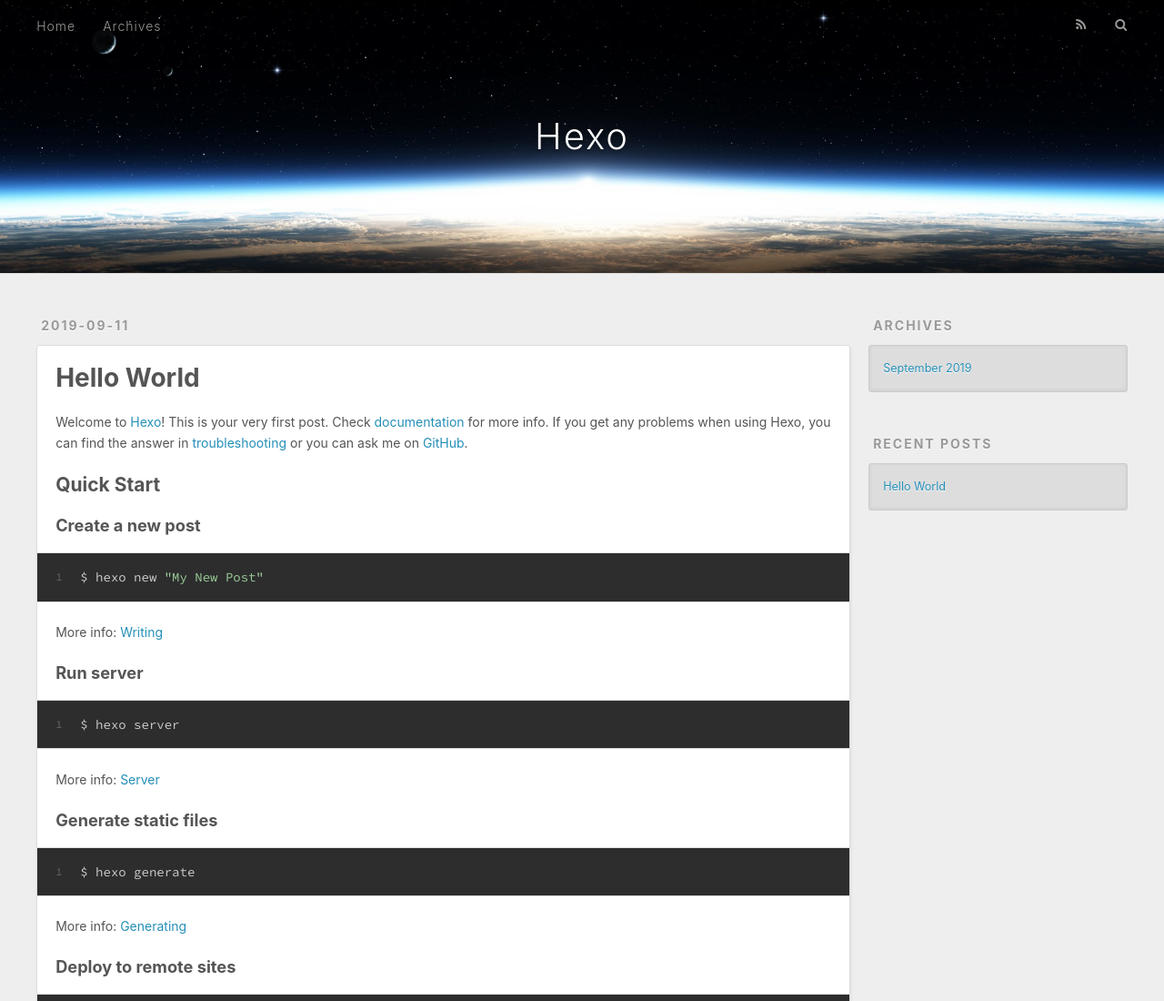
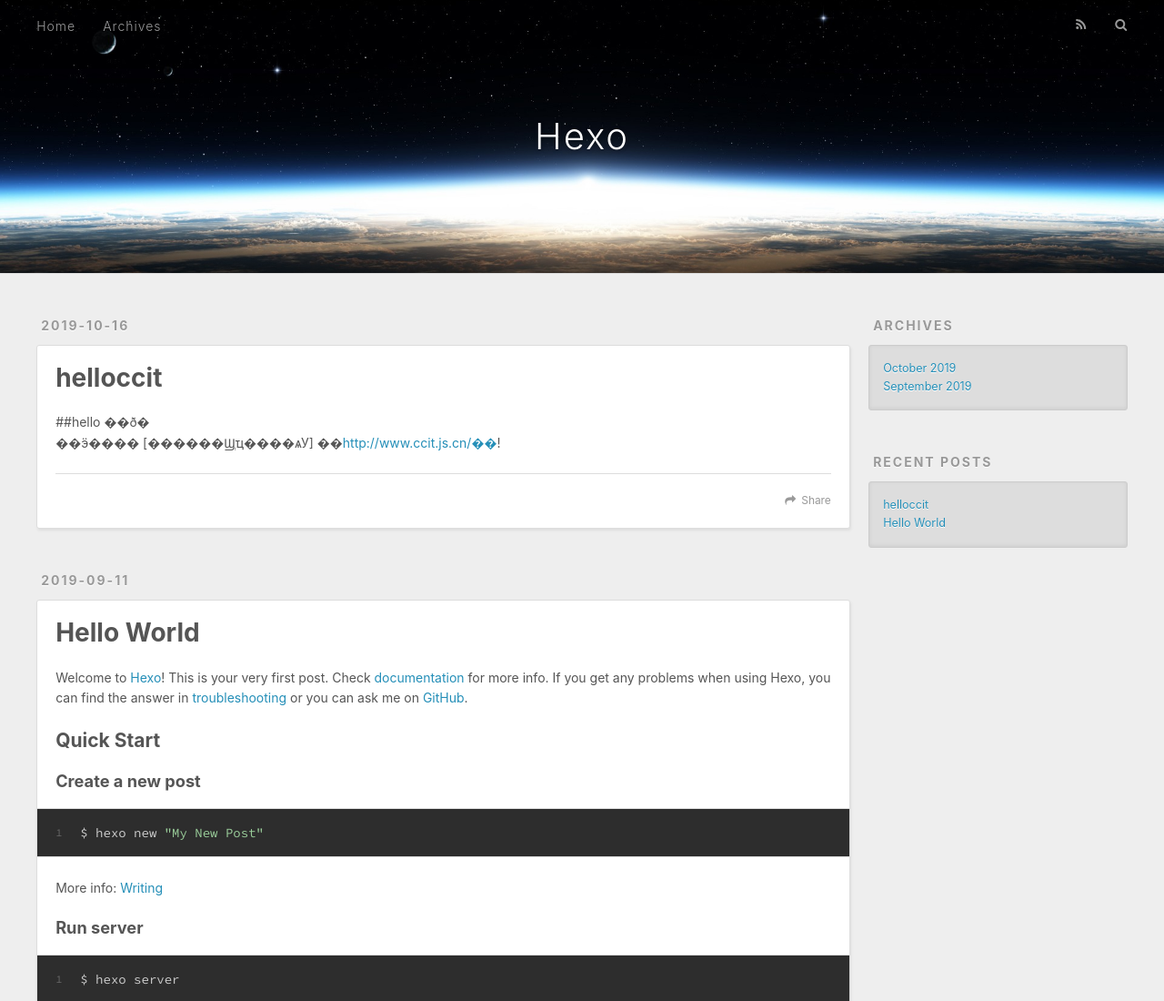
Before and after one commit to CCIT18081430318/CCIT18081430318.github.io, a plain HTML site: page index.html in a window 1280 px wide. Shown: the top 1100 px of the page at 91% size. Drawn offline with nearby package versions, Linux system fonts and the light colour scheme.

Commit message:
Site updated: 2019-10-16 23:48:44

```diff
--- a/index.html
+++ b/index.html
@@ -62,6 +62,43 @@
       <div class="outer">
         <section id="main">
 
+    <article id="post-helloccit" class="article article-type-post" itemscope itemprop="blogPost">
+  <div class="article-meta">
+    <a href="/2019/10/16/helloccit/" class="article-date">
+  <time datetime="2019-10-16T15:45:36.000Z" itemprop="datePublished">2019-10-16</time>
+</a>
+
+  </div>
+  <div class="article-inner">
+
+
+      <header class="article-header">
+
+
+    <h1 itemprop="name">
+      <a class="article-title" href="/2019/10/16/helloccit/">helloccit</a>
+    </h1>
+
+
+      </header>
+
+    <div class="article-entry" itemprop="articleBody">
+
+        <p>##hello ��ð�<br>��ӭ���� [������Ϣְҵ����ѧУ] ��<a href="http://www.ccit.js.cn/��" target="_blank" rel="noopener">http://www.ccit.js.cn/��</a>!</p>
+
+
+    </div>
+    <footer class="article-footer">
+      <a data-url="http://yoursite.com/2019/10/16/helloccit/" data-id="ck1tg9qmp0001zkvgvgubd8l5" class="article-share-link">Share</a>
+
+
+    </footer>
+  </div>
+
+</article>
+
+
+
     <article id="post-hello-world" class="article article-type-post" itemscope itemprop="blogPost">
   <div class="article-meta">
     <a href="/2019/09/11/hello-world/" class="article-date">
@@ -101,7 +138,7 @@
 
     </div>
     <footer class="article-footer">
-      <a data-url="http://yoursite.com/2019/09/11/hello-world/" data-id="ck1tfzoq40000d8vgb3jbe32l" class="article-share-link">Share</a>
+      <a data-url="http://yoursite.com/2019/09/11/hello-world/" data-id="ck1tg9qmi0000zkvgf1i74mgl" class="article-share-link">Share</a>
 
 
     </footer>
@@ -129,7 +166,7 @@
   <div class="widget-wrap">
     <h3 class="widget-title">Archives</h3>
     <div class="widget">
-      <ul class="archive-list"><li class="archive-list-item"><a class="archive-list-link" href="/archives/2019/09/">September 2019</a></li></ul>
+      <ul class="archive-list"><li class="archive-list-item"><a class="archive-list-link" href="/archives/2019/10/">October 2019</a></li><li class="archive-list-item"><a class="archive-list-link" href="/archives/2019/09/">September 2019</a></li></ul>
     </div>
   </div>
 
@@ -140,6 +177,10 @@
     <h3 class="widget-title">Recent Posts</h3>
     <div class="widget">
       <ul>
+
+          <li>
+            <a href="/2019/10/16/helloccit/">helloccit</a>
+          </li>
 
           <li>
             <a href="/2019/09/11/hello-world/">Hello World</a>
```
Also changed, not shown: 2019/09/11/hello-world/index.html (+20 -2 lines), 2019/10/16/helloccit/index.html (+8 -9 lines), archives/2019/09/index.html (+5 -1 lines), archives/2019/10/index.html (+1 -1 lines), archives/2019/index.html (+24 -1 lines), archives/index.html (+24 -1 lines).
